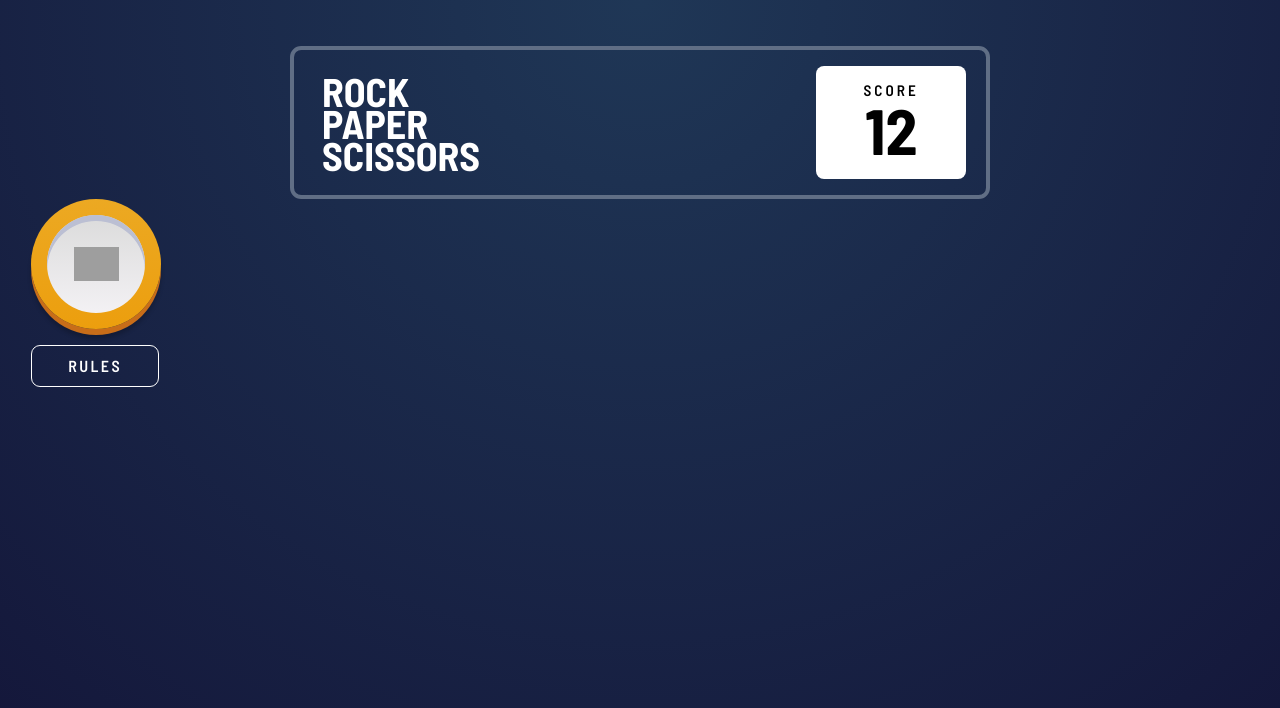
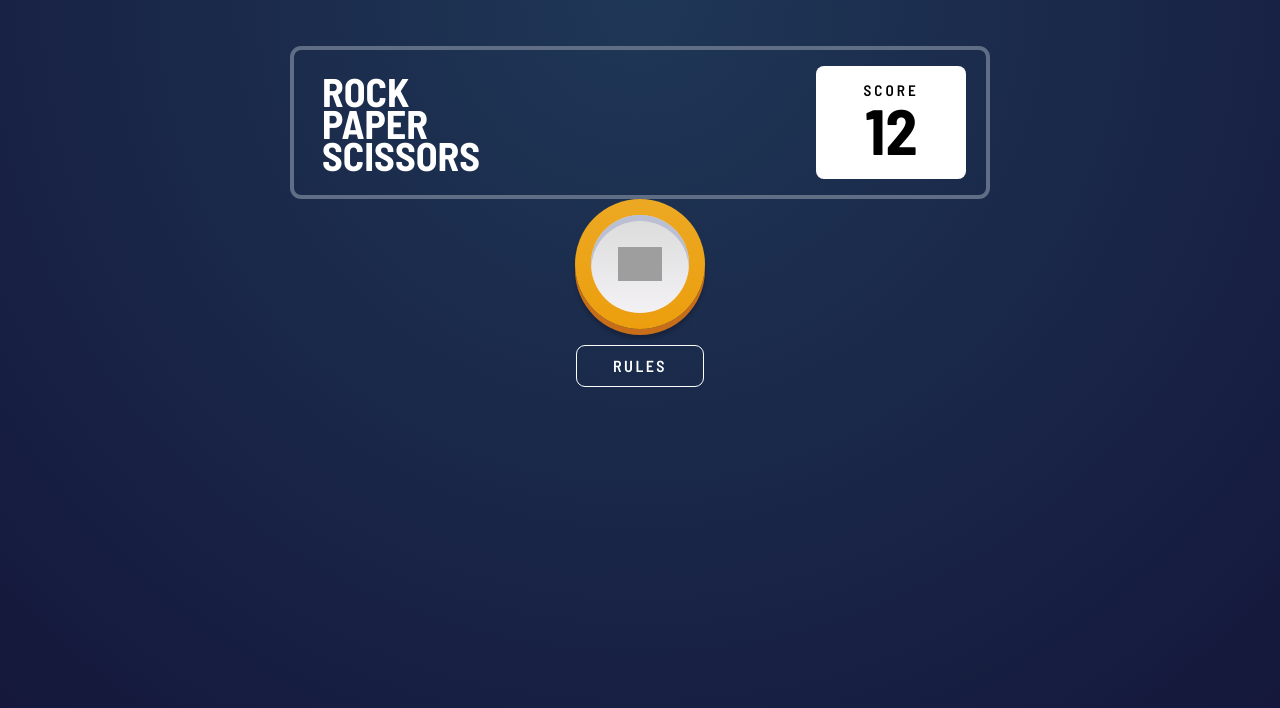
Before and after one commit to tretyakvl/react-rps-game, a React (Create React App) app: page / in a window 1280 px wide. Shown: the top 708 px of the page. Built offline with nearby package versions, Linux system fonts and the light colour scheme; grey boxes are pictures that could not be loaded.

Commit message:
Makes Game flex container

```diff
--- a/src/components/Game/Game.css
+++ b/src/components/Game/Game.css
@@ -1,4 +1,8 @@
 .Game {
+  display: flex;
+  flex-direction: column;
+  align-items: center;
+
   height: 100vh;
   max-width: 1366px;
   margin: 0 auto;
--- a/src/components/Score/Score.css
+++ b/src/components/Score/Score.css
@@ -3,6 +3,7 @@
   align-items: center;
   justify-content: space-between;
 
+  width: 100%;
   margin: 0 auto;
   padding: 0.7rem 0.65rem;
 
```
